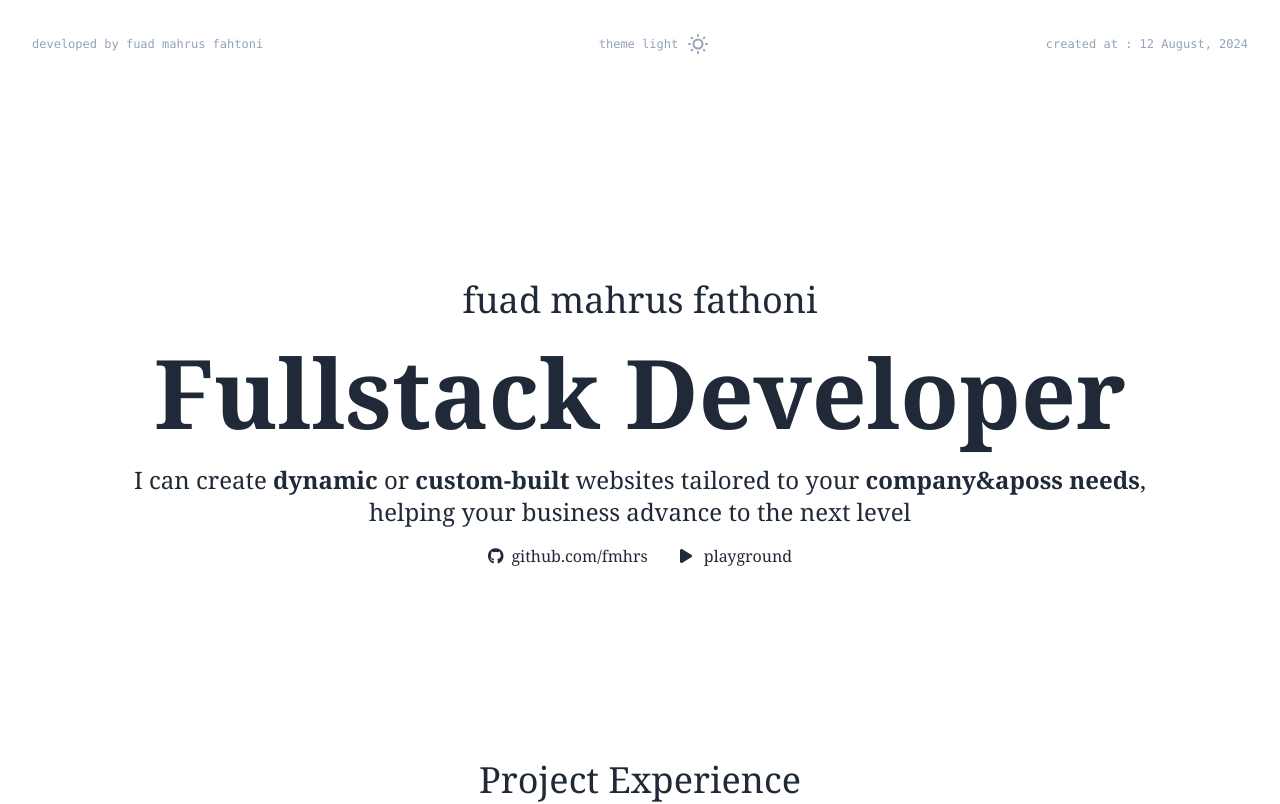
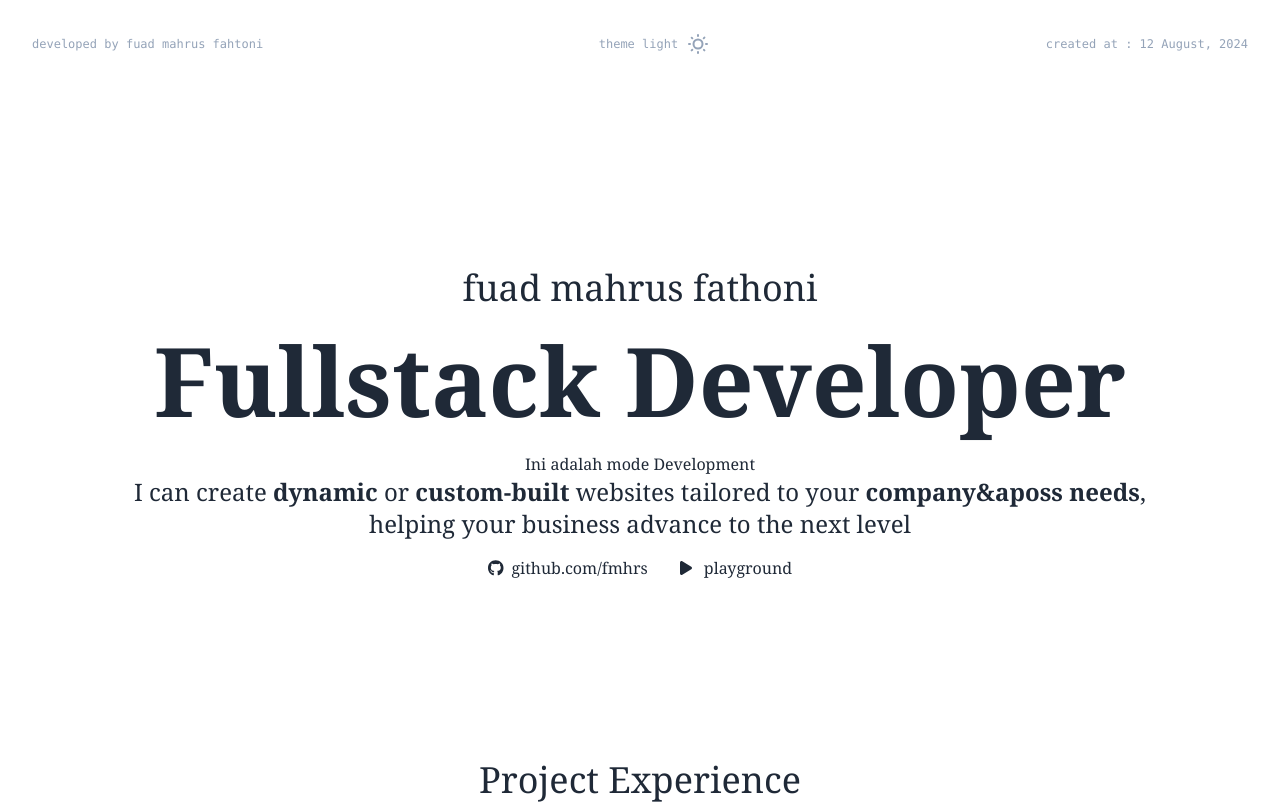
Before and after one commit to fathman/orion, a Next.js app: page /public/ in a window 1280 px wide. Shown: the top 804 px of the page. Built offline with nearby package versions, Linux system fonts and the light colour scheme.

Commit message:
add environment checker. and place /public in image

```diff
--- a/src/app/page.tsx
+++ b/src/app/page.tsx
@@ -20,7 +20,18 @@ import badgeMqtt from "../../public/images/badges/badge-mqtt.svg";
 
 
 export default function Home() {
-
+  function _env() {
+    // Mengecek mode aplikasi
+    if (process.env.NODE_ENV === 'development') {
+      return <div>Ini adalah mode Development</div>;
+    } else if (process.env.NODE_ENV === 'production') {
+      return <div>Ini adalah mode Production</div>;
+    } else if (process.env.NODE_ENV === 'test') {
+      return <div>Ini adalah mode Testing</div>;
+    } else {
+      return <div>Mode tidak dikenali</div>;
+    }
+  };
   return (
     <div>
       <nav className="container flex-wrap justify-between p-8 mx-auto font-mono text-xs navbar text-light text-slate-400">
@@ -57,11 +68,13 @@ export default function Home() {
 
       </nav>
       <div className="container my-24 mx-auto px-8 flex flex-col justify-center font-serif xl:min-h-[30rem] xl:text-center">
+
         <p className="mb-2 text-xl font-thin lg:mb-6 md:text-2xl lg:text3xl xl:text-4xl">
           <span className="tooltip tooltip-secondary" data-tip="nickname : thoni"> fuad mahrus fathoni </span>
         </p>
         <p className="mb-4 text-4xl font-black lg:mb-6 sm:text-5xl md:text-6xl lg:text-7xl xl:text-8xl"> Fullstack Developer </p>
 
+        <_env></_env>
         <p className="max-w-3xl mb-4 md:text-xl xl:text-2xl xl:max-w-5xl xl:mx-auto">
           I can create <b>dynamic</b> or <b>custom-built</b> websites tailored to your <b>company&aposs needs</b>,
           <br className="hidden xl:block" />helping your business advance to the next level
@@ -309,7 +322,7 @@ export default function Home() {
 
 
           {DataProjectList.map(function (ProjectList) {
-            return <Card key={ProjectList.id} id={ProjectList.id} devices={ProjectList.devices} visibility={ProjectList.visibility} createdTime={ProjectList.createdTime} title={ProjectList.title} language={ProjectList.language} imageSource={ProjectList.imageSource} imageAlt={ProjectList.imageAlt} description={ProjectList.description} hrefTarget={ProjectList.hrefTarget} />
+            return <Card key={ProjectList.id} id={ProjectList.id} devices={ProjectList.devices} visibility={ProjectList.visibility} createdTime={ProjectList.createdTime} title={ProjectList.title} language={ProjectList.language} imageSource={"/public" + ProjectList.imageSource} imageAlt={ProjectList.imageAlt} description={ProjectList.description} hrefTarget={ProjectList.hrefTarget} />
           })}
 
 
```
